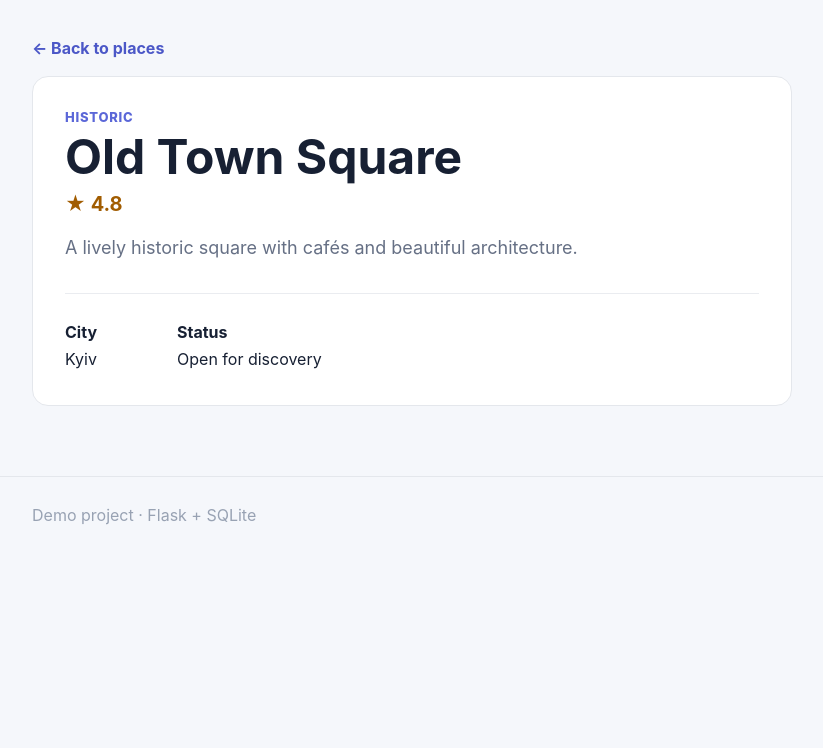
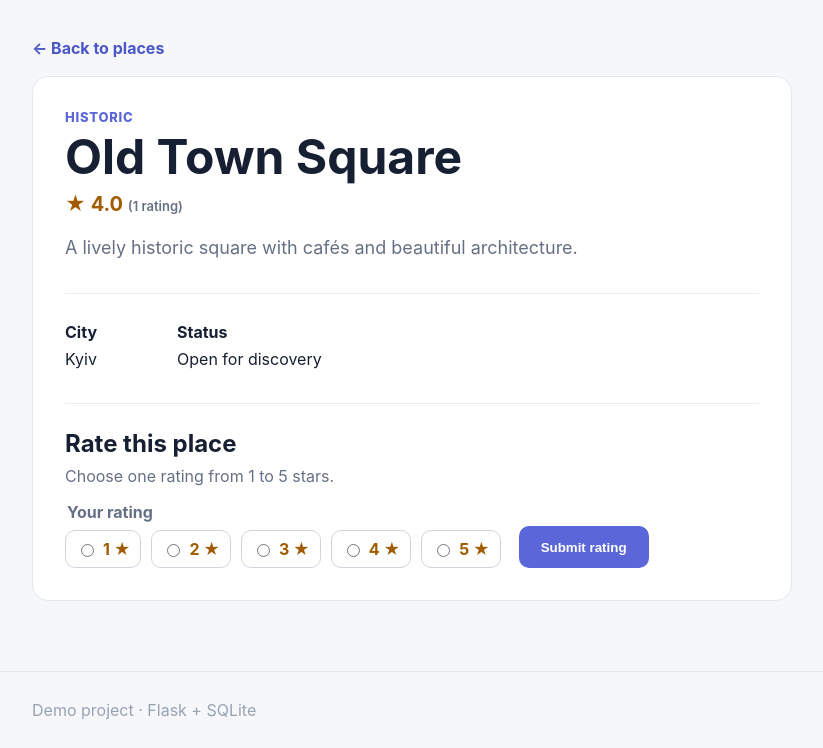
Before and after one commit to peacemaker/cityguide_demo_project, a Flask app: page /place/1 in a window 1280 px wide. Shown: the part 68-816 px from the top of the page, without its empty margins (68-891 px from the left). Before the commit the page ends 593 px from the top, so only its background shows below. Run offline with Flask 3, Linux system fonts and the light colour scheme; data comes from the database, SQL or seed files in the repository; tables that the repository leaves empty hold one stand-in row (values such as "Sample post").

Commit message:
Feature delivery: INC0010030

```diff
--- a/src/app.py
+++ b/src/app.py
@@ -1,15 +1,39 @@
-from flask import Flask, render_template, request, abort
+from flask import Flask, render_template, request, abort, redirect, url_for
 import sqlite3
 from pathlib import Path
 
 app = Flask(__name__)
 DB_PATH = Path("/app/data/cityguide.db") if Path("/app/data").exists() else Path(__file__).with_name("cityguide.db")
+VALID_RATING_VALUES = {"1", "2", "3", "4", "5"}
 
 
 def get_db():
     conn = sqlite3.connect(DB_PATH)
     conn.row_factory = sqlite3.Row
     return conn
+
+
+def validate_rating_value(value):
+    """Return an integer rating for accepted submitted values, otherwise None."""
+    if value in VALID_RATING_VALUES:
+        return int(value)
+    return None
+
+
+def get_active_place_with_rating(conn, place_id):
+    return conn.execute(
+        """
+        SELECT
+            p.*,
+            AVG(pr.rating) AS average_rating,
+            COUNT(pr.id) AS rating_count
+        FROM places AS p
+        LEFT JOIN place_ratings AS pr ON pr.place_id = p.id
+        WHERE p.id = ? AND p.active = 1
+        GROUP BY p.id
+        """,
+        (place_id,),
+    ).fetchone()
 
 
 def init_db():
@@ -24,6 +48,14 @@ def init_db():
             city TEXT NOT NULL,
             rating REAL NOT NULL,
             active INTEGER NOT NULL DEFAULT 1
+        );
+
+        CREATE TABLE IF NOT EXISTS place_ratings (
+            id INTEGER PRIMARY KEY AUTOINCREMENT,
+            place_id INTEGER NOT NULL,
+            rating INTEGER NOT NULL CHECK (rating IN (1, 2, 3, 4, 5)),
+            created_at TEXT NOT NULL DEFAULT CURRENT_TIMESTAMP,
+            FOREIGN KEY (place_id) REFERENCES places(id)
         );
 
         INSERT OR IGNORE INTO places
@@ -48,12 +80,32 @@ def index():
 
     if query:
         places = conn.execute(
-            "SELECT * FROM places WHERE active = 1 AND name LIKE ? ORDER BY rating DESC",
+            """
+            SELECT
+                p.*,
+                AVG(pr.rating) AS average_rating,
+                COUNT(pr.id) AS rating_count
+            FROM places AS p
+            LEFT JOIN place_ratings AS pr ON pr.place_id = p.id
+            WHERE p.active = 1 AND p.name LIKE ?
+            GROUP BY p.id
+            ORDER BY p.rating DESC
+            """,
             (f"%{query}%",),
         ).fetchall()
     else:
         places = conn.execute(
-            "SELECT * FROM places WHERE active = 1 ORDER BY rating DESC"
+            """
+            SELECT
+                p.*,
+                AVG(pr.rating) AS average_rating,
+                COUNT(pr.id) AS rating_count
+            FROM places AS p
+            LEFT JOIN place_ratings AS pr ON pr.place_id = p.id
+            WHERE p.active = 1
+            GROUP BY p.id
+            ORDER BY p.rating DESC
+            """
         ).fetchall()
 
     total_places = conn.execute("SELECT COUNT(*) FROM places").fetchone()[0]
@@ -73,13 +125,44 @@ def index():
 @app.route("/place/<int:place_id>")
 def place_details(place_id):
     conn = get_db()
-    place = conn.execute(
-        "SELECT * FROM places WHERE id = ? AND active = 1",
-        (place_id,),
-    ).fetchone()
+    place = get_active_place_with_rating(conn, place_id)
     conn.close()
 
+    if place is None:
+        abort(404)
+
     return render_template("place.html", place=place)
+
+
+@app.route("/place/<int:place_id>/ratings", methods=["POST"])
+def submit_place_rating(place_id):
+    conn = get_db()
+    place = get_active_place_with_rating(conn, place_id)
+
+    if place is None:
+        conn.close()
+        abort(404)
+
+    rating = validate_rating_value(request.form.get("rating"))
+    if rating is None:
+        conn.close()
+        return (
+            render_template(
+                "place.html",
+                place=place,
+                rating_error="Please choose a whole-star rating from 1 to 5.",
+            ),
+            400,
+        )
+
+    conn.execute(
+        "INSERT INTO place_ratings (place_id, rating) VALUES (?, ?)",
+        (place_id, rating),
+    )
+    conn.commit()
+    conn.close()
+
+    return redirect(url_for("place_details", place_id=place_id))
 
 
 if __name__ == "__main__":
--- a/src/static/style.css
+++ b/src/static/style.css
@@ -26,6 +26,7 @@ button { border: 0; border-radius: 10px; padding: 0 22px; background: #5b67d8; c
 .card-top, .card-bottom { display: flex; justify-content: space-between; align-items: center; gap: 12px; }
 .category { color: #5b67d8; font-size: 13px; font-weight: 800; text-transform: uppercase; letter-spacing: .06em; }
 .rating { color: #a15c00; font-weight: 700; }
+.rating-count { color: #667085; font-size: 13px; font-weight: 600; white-space: nowrap; }
 .card h2 { margin: 14px 0 8px; }
 .card p { color: #667085; line-height: 1.55; min-height: 50px; }
 .card-bottom { color: #667085; font-size: 14px; margin-top: 20px; }
@@ -36,6 +37,16 @@ button { border: 0; border-radius: 10px; padding: 0 22px; background: #5b67d8; c
 .detail h1 { font-size: 48px; margin-bottom: 10px; }
 .big { font-size: 20px; }
 .meta { display: flex; gap: 80px; margin-top: 30px; padding-top: 25px; border-top: 1px solid #eaecf0; line-height: 1.7; }
+.rating-panel { margin-top: 30px; padding-top: 25px; border-top: 1px solid #eaecf0; }
+.rating-panel h2 { margin: 0 0 8px; }
+.rating-help { color: #667085; margin: 0 0 16px; }
+.rating-form { display: flex; flex-wrap: wrap; align-items: flex-end; gap: 18px; }
+.star-rating { border: 0; padding: 0; margin: 0; display: flex; flex-wrap: wrap; gap: 10px; }
+.star-rating legend { width: 100%; color: #667085; font-weight: 700; margin-bottom: 8px; }
+.star-rating label { display: inline-flex; align-items: center; gap: 6px; padding: 8px 10px; border: 1px solid #d0d5dd; border-radius: 10px; color: #a15c00; font-weight: 700; cursor: pointer; }
+.star-rating input { accent-color: #5b67d8; }
+.rating-submit { min-height: 42px; }
+.rating-error { margin: 0 0 16px; padding: 12px 14px; border: 1px solid #f3b4b4; border-radius: 10px; background: #fff1f1; color: #b42318; font-weight: 700; }
 footer { padding: 28px 0; border-top: 1px solid #e4e7ec; color: #98a2b3; }
 @media (max-width: 700px) {
     .grid { grid-template-columns: 1fr; }
--- a/src/templates/place.html
+++ b/src/templates/place.html
@@ -7,11 +7,38 @@
 <article class="detail">
     <div class="category">{{ place["category"] }}</div>
     <h1>{{ place["name"] }}</h1>
-    <div class="rating big">★ {{ "%.1f"|format(place["rating"]) }}</div>
+    <div class="rating big">
+        {% if place["rating_count"] %}
+            ★ {{ "%.1f"|format(place["average_rating"]) }}
+            <span class="rating-count">({{ place["rating_count"] }} {{ "rating" if place["rating_count"] == 1 else "ratings" }})</span>
+        {% else %}
+            No ratings yet <span class="rating-count">(0 ratings)</span>
+        {% endif %}
+    </div>
     <p class="lead">{{ place["description"] }}</p>
     <div class="meta">
         <div><strong>City</strong><br>{{ place["city"] }}</div>
         <div><strong>Status</strong><br>Open for discovery</div>
     </div>
+
+    <section class="rating-panel" aria-labelledby="rating-heading">
+        <h2 id="rating-heading">Rate this place</h2>
+        <p class="rating-help">Choose one rating from 1 to 5 stars.</p>
+        {% if rating_error %}
+            <div class="rating-error" role="alert">{{ rating_error }}</div>
+        {% endif %}
+        <form class="rating-form" method="post" action="{{ url_for('submit_place_rating', place_id=place['id']) }}">
+            <fieldset class="star-rating">
+                <legend>Your rating</legend>
+                {% for value in range(1, 6) %}
+                    <label>
+                        <input type="radio" name="rating" value="{{ value }}" required>
+                        <span>{{ value }} ★</span>
+                    </label>
+                {% endfor %}
+            </fieldset>
+            <button class="rating-submit" type="submit">Submit rating</button>
+        </form>
+    </section>
 </article>
 {% endblock %}
```
Also changed, not shown: src/templates/index.html (+8 -1 lines), tests/test_app.py (+230 -1 lines).
